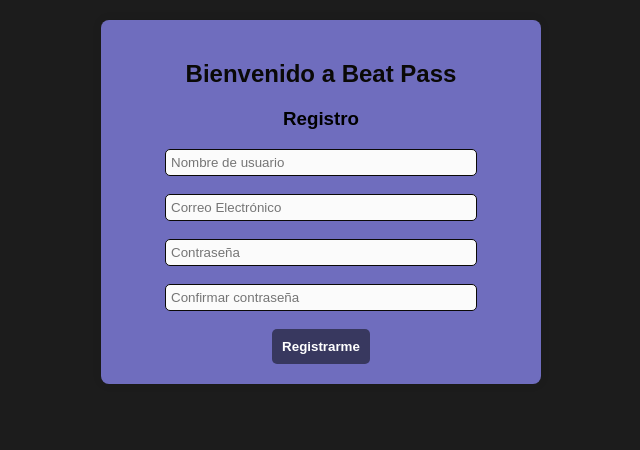
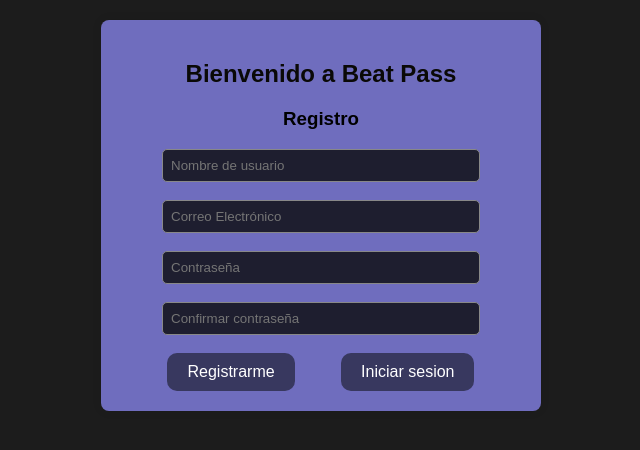
Before and after one commit to Kiddgoby/Transversal-BeatPass, a PHP site: page /Registro.html in a window 1280 px wide. Shown: the part 60-510 px from the top of the page, without its empty margins (319-959 px from the left). Run offline with PHP 8.4, Linux system fonts and the light colour scheme.

Commit message:
campbiso peques

```diff
--- a/View/InicioSesion/Style.css
+++ b/View/InicioSesion/Style.css
@@ -59,7 +59,7 @@ header h1 {
     text-align: left;
     font-size: 28px;
     font-weight: bold;
-    color: var(--Color-letras);
+    color: rgba(255, 255, 255, 0.822);
 }
 
 /*  Sección derecha (Formulario) */
@@ -95,6 +95,10 @@ header h1 {
     text-align: center;
     margin-top: 20px;
 }
+button:hover{
+    transform: translateY(-0.1rem);
+    box-shadow: 0 0.4rem 1rem #874ac0ad;
+}
 
 .buttons button {
     background-color: var(--Color-secundario-flojo);
--- a/View/Registro/Registro.html
+++ b/View/Registro/Registro.html
@@ -36,9 +36,9 @@
                 <input type="password" id="Cpassword" name="Cpassword" placeholder="Confirmar contraseña"><br><br>
             </div>
             <div class="buttons">
-                <a href="index1.html">
-                    <button type="button" class="buttonN">Registrarme</button>
-                </a>
+                <a href="" class="botonDefecto">Registrarme</a>
+
+                <a href="../InicioSesion/index1.html" class="botonDefecto">Iniciar sesion</a>
             </div>
         </form>
     </article>
--- a/View/Registro/StyleR.css
+++ b/View/Registro/StyleR.css
@@ -50,40 +50,28 @@ article {
     margin-top: 80px; /* Espacio para evitar que el header lo cubra */
 }
 
-.pass, .gmail, .nameN, .Cpassword {
+.buttons {
     width: 100%;
+    display: flex;
+    justify-content: space-evenly;
 }
 
-#password, #nameN, #gmail, #Cpassword {
-    border-radius: 5px;
-    padding: 5px;
-    width: 300px;
-    border: 1px solid #0A0907;
-    background-color: #FBFBFB;
-    color: #0A0907;
+.botonDefecto{
+    display: inline-block;
+    background-color:var(--Color-secundario);
+    color: white !important;
+    padding: 10px 20px;
+    text-decoration: none;
+    border-radius: 10px;
+    transition: background-color 0.3s ease;
 }
 
-.buttons {
-    width: 100%;
-}
-
-.buttonN {
-    background-color: var(--Color-secundario);
-    border: none;
-    border-radius: 5px;
-    padding: 10px;
-    color: var(--Color-letras);
-    font-weight: bold;
+.botonDefecto:hover{
+    transform: translateY(-2px);
 }
 
 h1 {
     color: #0A0907;
-}
-
-.input-group label {
-    display: block;
-    font-weight: bold;
-    color: var(--Color-letras);
 }
 
 .input-group input {
```
